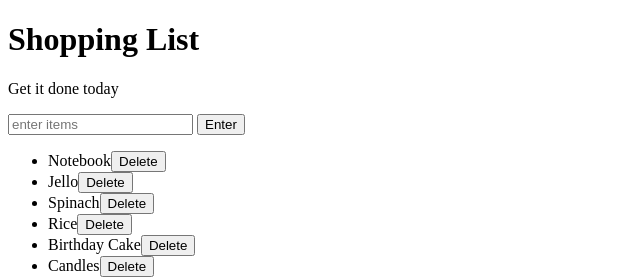
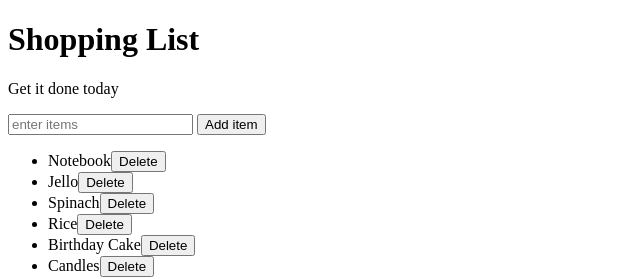
Before and after one commit to wmm3636/ShoppingList, a plain HTML site: page index.html in a window 1280 px wide. Shown: the full height of the page, 0-640 px from the left. Drawn offline with Linux system fonts and the light colour scheme.

Commit message:
Change Button name

```diff
--- a/index.html
+++ b/index.html
@@ -8,7 +8,7 @@
 	<h1>Shopping List</h1>
 	<p id="first">Get it done today</p>
 	<input id="userinput" type="text" placeholder="enter items">
-	<button id="enter">Enter</button>
+	<button id="enter">Add item</button>
 	<ul>
 		<li class="bold red" random="23">Notebook<button class="delete">Delete</button></li>
 		<li>Jello<button class="delete">Delete</button></li>
```
